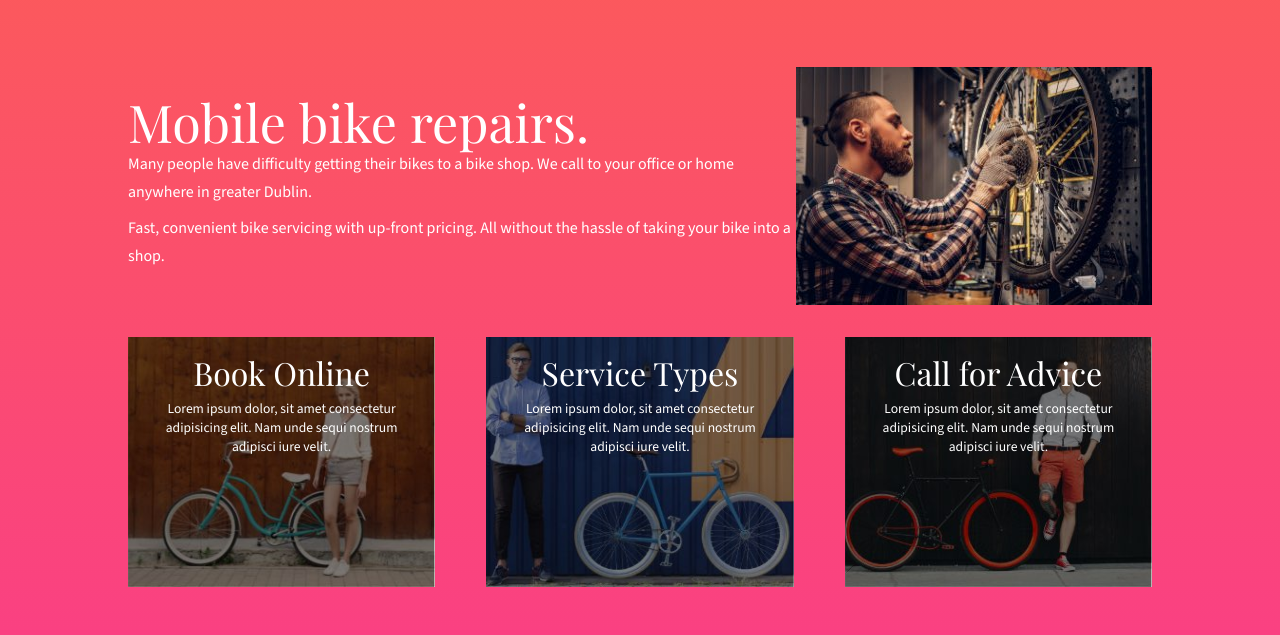
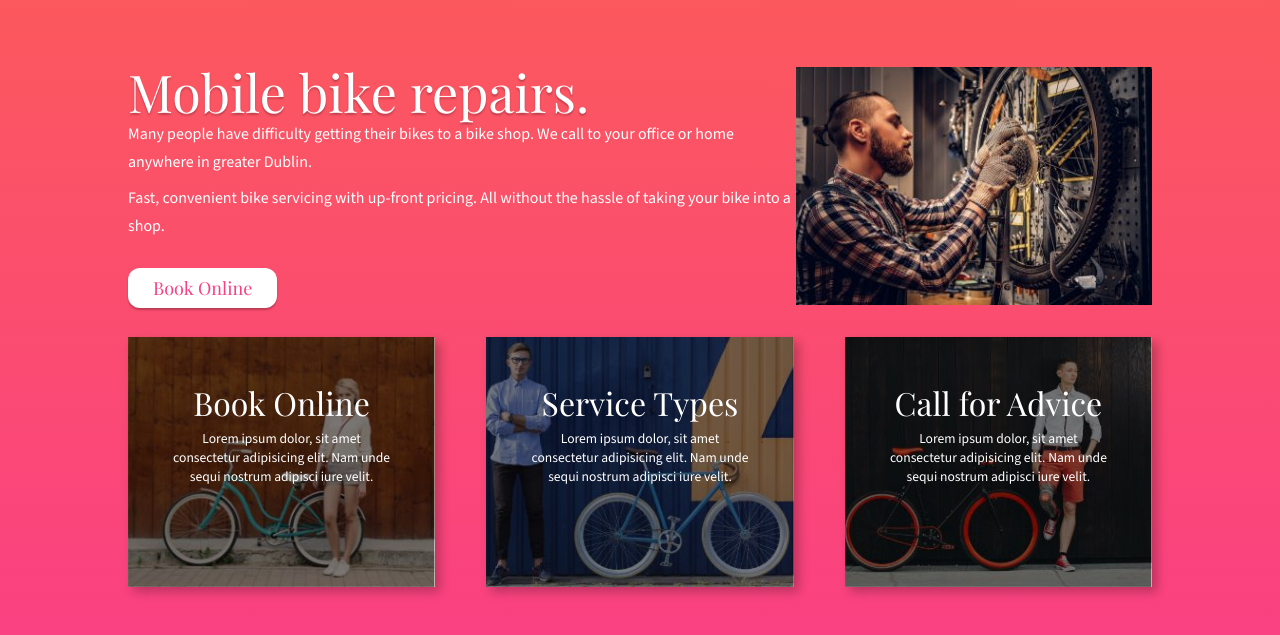
Before and after one commit to jordanmodic/bikeshop, a plain HTML site: page index.html in a window 1280 px wide. Shown: the part 145-780 px from the top of the page. Drawn offline with nearby package versions, Linux system fonts and the light colour scheme.

Commit message:
Buttons and box shadows

```diff
--- a/index.html
+++ b/index.html
@@ -35,6 +35,7 @@
                 <h1>Mobile bike repairs.</h1>
                 <p>Many people have difficulty getting their bikes to a bike shop. We call to your office or home anywhere in greater Dublin.</p>
                 <p>Fast, convenient bike servicing with up-front pricing. All without the hassle of taking your bike into a shop.</p>
+                <a href="test-page.html" class="mybutton">Book Online</a>
             </div>
             <div class="herobox2">
                 <img src="images/image-bike-repair-service.jpg" alt="Person Servicing a bike in dublin">
--- a/style.css
+++ b/style.css
@@ -8,6 +8,12 @@ body {
     font-family: Arial, Helvetica, sans-serif;
     font-size: 1.125rem;
 }
+
+a {
+    color: white;
+    text-decoration: none;
+}
+
 .container {
     width: 1024px;
     min-height: 300px;
@@ -45,6 +51,7 @@ main {
     background-position: bottom;
     min-height: 250px;
     width: 30%;
+    box-shadow: 5px 5px 10px rgba(0, 0, 0, 0.248);
 }
 
 .card2 {
@@ -53,6 +60,7 @@ main {
     background-position: bottom;
     min-height: 250px;
     width: 30%;
+    box-shadow: 5px 5px 10px rgba(0, 0, 0, 0.248);
 }
 
 .card3 {
@@ -61,6 +69,12 @@ main {
     background-position: bottom;
     min-height: 250px;
     width: 30%;
+    box-shadow: 5px 5px 10px rgba(0, 0, 0, 0.248);
+}
+
+.card1, .card2, .card3 {
+    padding: 30px 30px 20px 30px;
+    box-sizing: border-box;
 }
 
 .herobox1 {
@@ -75,6 +89,7 @@ h1 {
     font-size: 3.25rem;
     font-family: "Playfair Display", serif;
     margin-bottom: 0.1rem;
+    text-shadow: 0px 2px 2px rgba(0, 0, 0, 0.248);
 }
 
 h2 {
@@ -93,10 +108,19 @@ p {
 .cards p {
     font-size: .85rem;
     line-height: 1.2rem;
-    margin: 10px 30px 20px 30px;
+    margin: 10px;
 }
 
-.cards a  {
-    color: white;
-    text-decoration: none;
+.mybutton {
+    background-color: white;
+    color: #FA4083;
+    font-family: "Playfair Display", serif;
+    padding: 11px 25px;
+    border-radius: 12px;
+    box-shadow: 0px 2px 2px rgba(0, 0, 0, 0.248);
 }
+
+a.mybutton {
+    display: inline-block;
+    margin-top: 20px;
+}
```
Also changed, not shown: test-page.html (added, +1 -0 lines).
